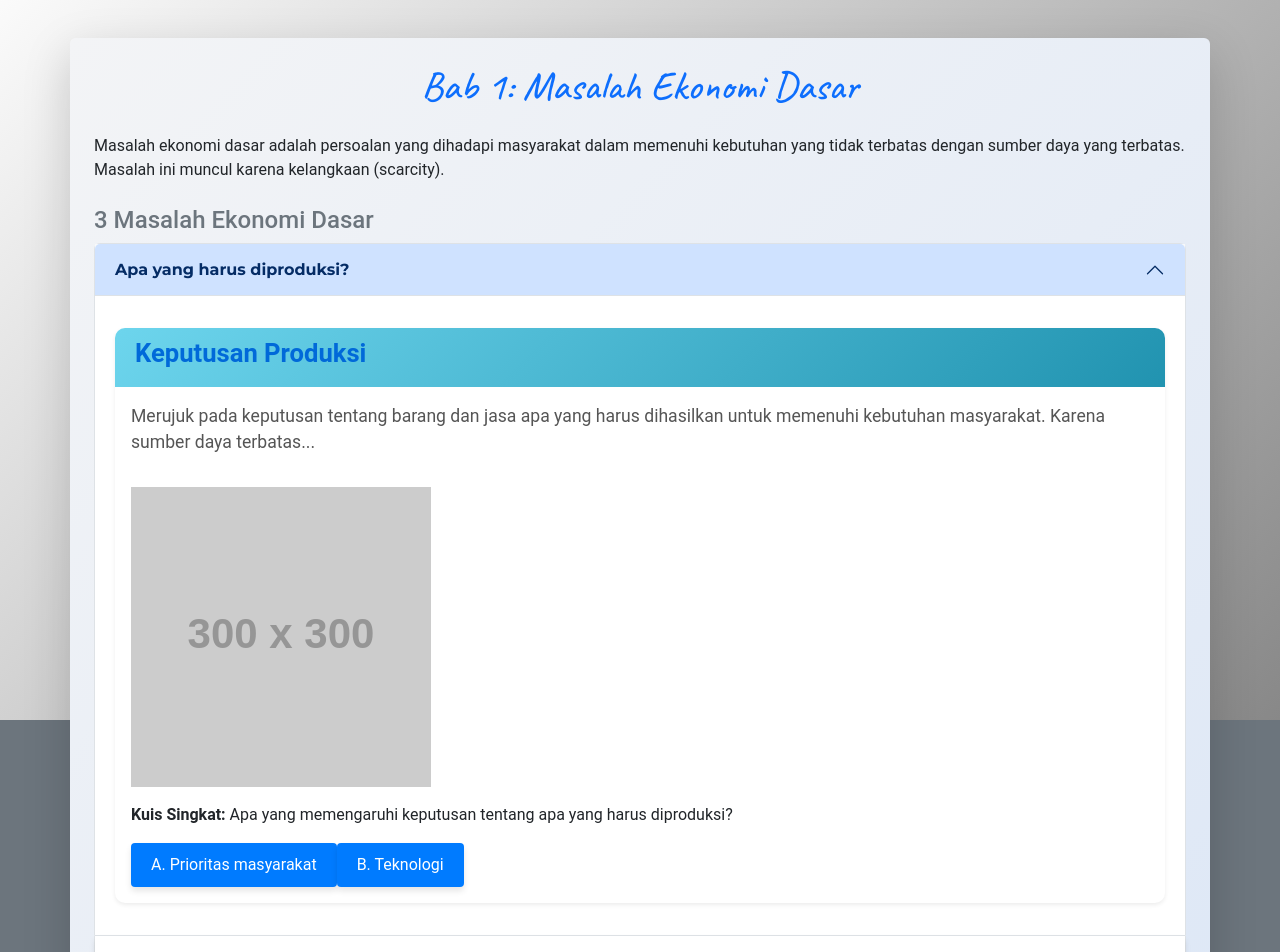
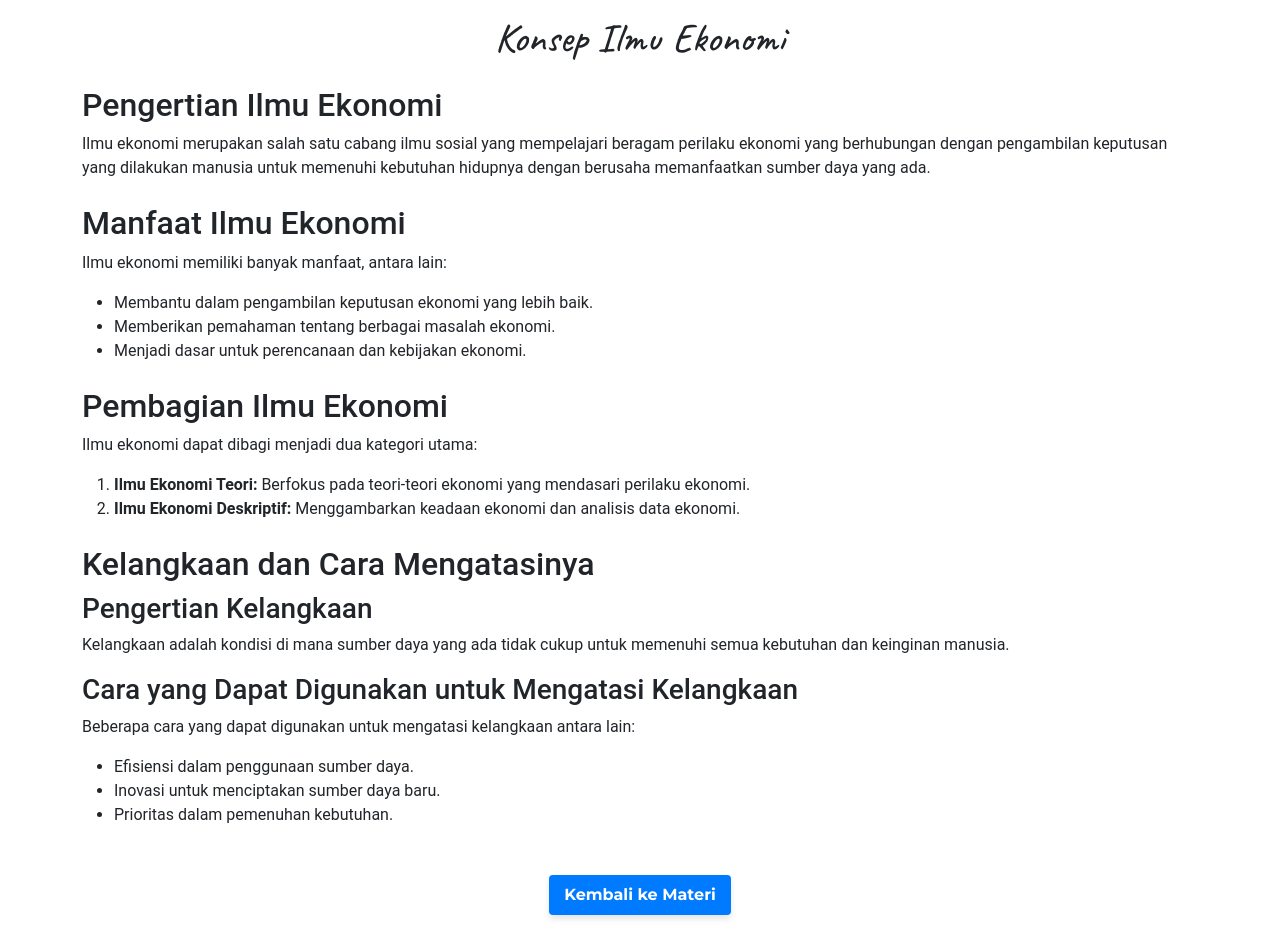
Before and after one commit to aldifnbb/web-proyek, a React (Create React App) app: page /bab1 in a window 1280 px wide. Shown: the part 80-1032 px from the top of the page. Built offline with nearby package versions, Linux system fonts and the light colour scheme.

Commit message:
fourth commit

```diff
--- a/src/components/Navbar.css
+++ b/src/components/Navbar.css
@@ -40,37 +40,10 @@
 .navbar-menu li {
     color: white;
     display: inline;
-    position: relative;
 }
-
-.navbar-nav .nav-item .nav-link {
-    position: relative;
-    color: greenyellow;
-    text-decoration: none;
-    font-weight: bold;
-    transition: color 0.3s ease;
-}
-
-.navbar-nav .nav-item .nav-link::after {
-    content: "";
-    display: block;
-    width: 0;
-    height: 2px;
-    background: white;
-    position: absolute;
-    bottom: -4px;
-    left: 0;
-    transition: width 0.3s ease;
-}
-
-.navbar-nav .nav-item .nav-link:hover::after {
-    width: 100%;
-}
-
 
 body {
     margin: 0;
     padding-top: 70px;
     font-family: 'Roboto', sans-serif;
-    background: linear-gradient(135deg, white, #888);
 }
--- a/src/index.css
+++ b/src/index.css
@@ -5,7 +5,6 @@ html, body {
   padding: 0;
   width: 100%;
   height: 100%;
-  background-color: #6c757d;
   font-family: Arial, sans-serif;
   color: #333;
 }
--- a/src/pages/Bab1.js
+++ b/src/pages/Bab1.js
@@ -1,156 +1,65 @@
-import React, { useEffect, useState } from "react";
-import AOS from "aos";
-import "aos/dist/aos.css";
-import {
-    Accordion,
-    AccordionBody,
-    AccordionHeader,
-    AccordionItem,
-    Button,
-    Container,
-    Tooltip,
-    Card,
-    CardBody,
-    CardTitle,
-    CardText,
-} from "reactstrap";
-import "bootstrap/dist/css/bootstrap.min.css";
+// src/Bab1.js
+
+import React from 'react';
+import 'bootstrap/dist/css/bootstrap.min.css';
 
 const Bab1 = () => {
-    const [open, setOpen] = useState("1");
-    const [tooltipOpen1, setTooltipOpen1] = useState(false);
-    const [tooltipOpen2, setTooltipOpen2] = useState(false);
+    return (
+        <div className="container">
+            <h1 className="text-center my-4">Konsep Ilmu Ekonomi</h1>
 
-    useEffect(() => {
-        AOS.init({
-            duration: 1000,
-            easing: "ease-in-out",
-            once: true,
-        });
-    }, []);
+            <div className="content my-4">
+                <h2>Pengertian Ilmu Ekonomi</h2>
+                <p>
+                    Ilmu ekonomi merupakan salah satu cabang ilmu sosial yang mempelajari beragam perilaku ekonomi yang berhubungan dengan pengambilan keputusan yang dilakukan manusia untuk memenuhi kebutuhan hidupnya dengan berusaha memanfaatkan sumber daya yang ada.
+                </p>
+            </div>
 
-    const toggle = (id) => setOpen(open === id ? null : id);
-    const toggleTooltip1 = () => setTooltipOpen1(!tooltipOpen1);
-    const toggleTooltip2 = () => setTooltipOpen2(!tooltipOpen2);
+            <div className="content my-4">
+                <h2>Manfaat Ilmu Ekonomi</h2>
+                <p>Ilmu ekonomi memiliki banyak manfaat, antara lain:</p>
+                <ul>
+                    <li>Membantu dalam pengambilan keputusan ekonomi yang lebih baik.</li>
+                    <li>Memberikan pemahaman tentang berbagai masalah ekonomi.</li>
+                    <li>Menjadi dasar untuk perencanaan dan kebijakan ekonomi.</li>
+                </ul>
+            </div>
 
-    return (
-        <Container className="mt-5 p-4 rounded shadow-lg" style={{ background: "linear-gradient(135deg, #f3f4f6, #dbe6f6)" }} data-aos="fade-up">
-            <h1 className="text-center mb-4 text-primary">Bab 1: Masalah Ekonomi Dasar</h1>
-            <p data-aos="fade-up">
-                Masalah ekonomi dasar adalah persoalan yang dihadapi masyarakat dalam memenuhi kebutuhan yang tidak terbatas
-                dengan sumber daya yang terbatas. Masalah ini muncul karena kelangkaan (scarcity).
-            </p>
+            <div className="content my-4">
+                <h2>Pembagian Ilmu Ekonomi</h2>
+                <p>Ilmu ekonomi dapat dibagi menjadi dua kategori utama:</p>
+                <ol>
+                    <li><strong>Ilmu Ekonomi Teori:</strong> Berfokus pada teori-teori ekonomi yang mendasari perilaku ekonomi.</li>
+                    <li><strong>Ilmu Ekonomi Deskriptif:</strong> Menggambarkan keadaan ekonomi dan analisis data ekonomi.</li>
+                </ol>
+            </div>
 
-            <h4 className="mt-4 text-secondary" data-aos="fade-right">3 Masalah Ekonomi Dasar</h4>
+            <div className="content my-4">
+                <h2>Kelangkaan dan Cara Mengatasinya</h2>
+                <h3>Pengertian Kelangkaan</h3>
+                <p>
+                    Kelangkaan adalah kondisi di mana sumber daya yang ada tidak cukup untuk memenuhi semua kebutuhan dan keinginan manusia.
+                </p>
 
-            <Accordion open={open} toggle={toggle} className="mb-4" style={{ border: "none" }}>
-                <AccordionItem data-aos="flip-right">
-                    <AccordionHeader targetId="1" className="bg-light text-dark">
-                        Apa yang harus diproduksi?
-                    </AccordionHeader>
-                    <AccordionBody accordionId="1">
-                        <Card className="my-3 border-0 shadow-sm" style={{ borderRadius: "10px", overflow: "hidden" }}>
-                            <div style={{ background: "linear-gradient(135deg, #6dd5ed, #2193b0)", color: "white", padding: "10px 20px" }}>
-                                <CardTitle tag="h5">Keputusan Produksi</CardTitle>
-                            </div>
-                            <CardBody>
-                                <CardText>
-                                    Merujuk pada keputusan tentang barang dan jasa apa yang harus dihasilkan untuk memenuhi kebutuhan masyarakat. Karena sumber daya terbatas...
-                                </CardText>
-                                <img
-                                    src="https://via.placeholder.com/300"
-                                    alt="Production Example"
-                                    className="img-fluid my-3"
-                                    data-aos="zoom-in"
-                                />
-                                <div>
-                                    <p><strong>Kuis Singkat:</strong> Apa yang memengaruhi keputusan tentang apa yang harus diproduksi?</p>
-                                    <Button id="btnOption1" color="info" size="sm" className="mr-2">A. Prioritas masyarakat</Button>
-                                    <Button id="btnOption2" color="info" size="sm">B. Teknologi</Button>
-                                    <Tooltip placement="top" isOpen={tooltipOpen1} target="btnOption1" toggle={toggleTooltip1}>
-                                        Pilihan A mungkin tepat!
-                                    </Tooltip>
-                                    <Tooltip placement="top" isOpen={tooltipOpen2} target="btnOption2" toggle={toggleTooltip2}>
-                                        Pertimbangkan efek teknologi
-                                    </Tooltip>
-                                </div>
-                            </CardBody>
-                        </Card>
-                    </AccordionBody>
-                </AccordionItem>
+                <h3>Cara yang Dapat Digunakan untuk Mengatasi Kelangkaan</h3>
+                <p>Beberapa cara yang dapat digunakan untuk mengatasi kelangkaan antara lain:</p>
+                <ul>
+                    <li>Efisiensi dalam penggunaan sumber daya.</li>
+                    <li>Inovasi untuk menciptakan sumber daya baru.</li>
+                    <li>Prioritas dalam pemenuhan kebutuhan.</li>
+                </ul>
+            </div>
 
-                <AccordionItem data-aos="flip-right">
-                    <AccordionHeader targetId="2" className="bg-light text-dark">
-                        Bagaimana cara memproduksi?
-                    </AccordionHeader>
-                    <AccordionBody accordionId="2">
-                        <Card className="my-3 border-0 shadow-sm" style={{ borderRadius: "10px", overflow: "hidden" }}>
-                            <div style={{ background: "linear-gradient(135deg, #ff9966, #ff5e62)", color: "white", padding: "10px 20px" }}>
-                                <CardTitle tag="h5">Metode Produksi</CardTitle>
-                            </div>
-                            <CardBody>
-                                <CardText>
-                                    Mengacu pada pilihan metode, teknologi, dan sumber daya yang akan digunakan dalam proses produksi...
-                                </CardText>
-                                <div className="bg-success text-white text-center p-2 my-3 rounded" data-aos="flip-left">
-                                    <strong>Contoh Penggunaan Energi (Animasi Placeholder)</strong>
-                                </div>
-                                <div>
-                                    <p><strong>Kuis Singkat:</strong> Metode produksi apa yang bisa dipilih untuk efisiensi tinggi?</p>
-                                    <Button color="info" size="sm" className="mr-2">A. Manual</Button>
-                                    <Button color="info" size="sm">B. Teknologi otomatis</Button>
-                                </div>
-                            </CardBody>
-                        </Card>
-                    </AccordionBody>
-                </AccordionItem>
-
-                <AccordionItem data-aos="flip-right">
-                    <AccordionHeader targetId="3" className="bg-light text-dark">
-                        Untuk siapa barang diproduksi?
-                    </AccordionHeader>
-                    <AccordionBody accordionId="3">
-                        <Card className="my-3 border-0 shadow-sm" style={{ borderRadius: "10px", overflow: "hidden" }}>
-                            <div style={{ background: "linear-gradient(135deg, #56ccf2, #2f80ed)", color: "white", padding: "10px 20px" }}>
-                                <CardTitle tag="h5">Distribusi Barang</CardTitle>
-                            </div>
-                            <CardBody>
-                                <CardText>
-                                    Merujuk pada keputusan mengenai bagaimana hasil produksi didistribusikan di antara anggota masyarakat...
-                                </CardText>
-                                <img
-                                    src="https://via.placeholder.com/300"
-                                    alt="Distribution Example"
-                                    className="img-fluid my-3"
-                                    data-aos="zoom-in"
-                                />
-                                <div>
-                                    <p><strong>Kuis Singkat:</strong> Apa yang menentukan distribusi barang?</p>
-                                    <Button color="info" size="sm" className="mr-2">A. Pendapatan</Button>
-                                    <Button color="info" size="sm">B. Prioritas produksi</Button>
-                                </div>
-                            </CardBody>
-                        </Card>
-                    </AccordionBody>
-                </AccordionItem>
-            </Accordion>
-
-            <h3 data-aos="fade-left">Kelangkaan</h3>
-            <p data-aos="fade-up">Kelangkaan adalah kondisi ketika sumber daya terbatas tidak dapat memenuhi semua kebutuhan manusia.</p>
-
-            <h3 data-aos="fade-left">Biaya Peluang</h3>
-            <p data-aos="fade-up">Biaya peluang adalah nilai dari alternatif terbaik berikutnya yang harus dikorbankan ketika membuat pilihan ekonomi.</p>
-
-            <Button
-                onClick={() => window.history.back()}
-                color="primary"
-                className="mt-4 shadow"
-                data-aos="fade-up"
-            >
-                Kembali ke Materi
-            </Button>
-        </Container>
+            <div className="text-center my-4">
+                <button
+                    onClick={() => window.history.back()}
+                    className="btn btn-secondary mt-4"
+                >
+                    Kembali ke Materi
+                </button>
+            </div>
+        </div>
     );
-};
+}
 
 export default Bab1;
```
